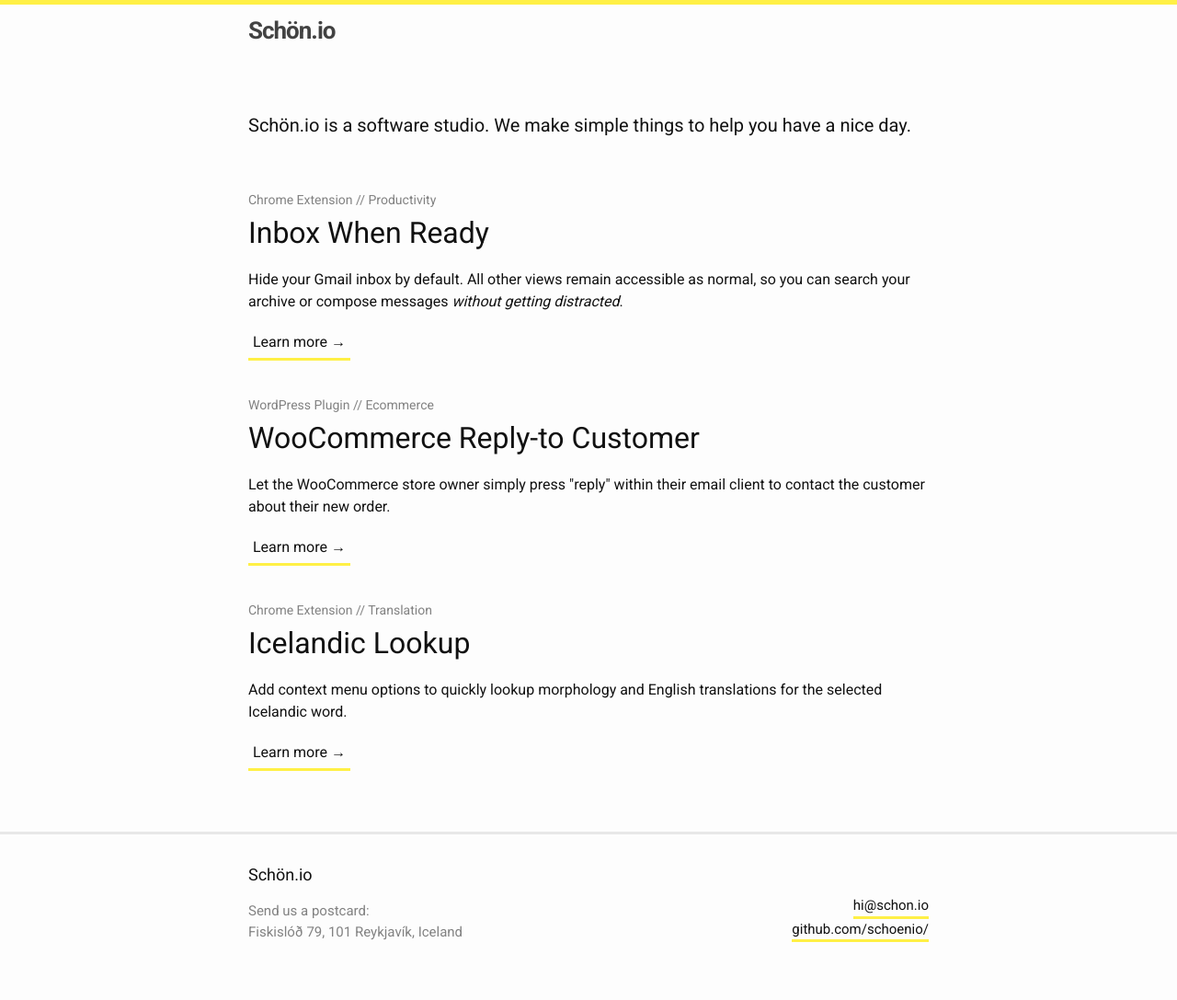
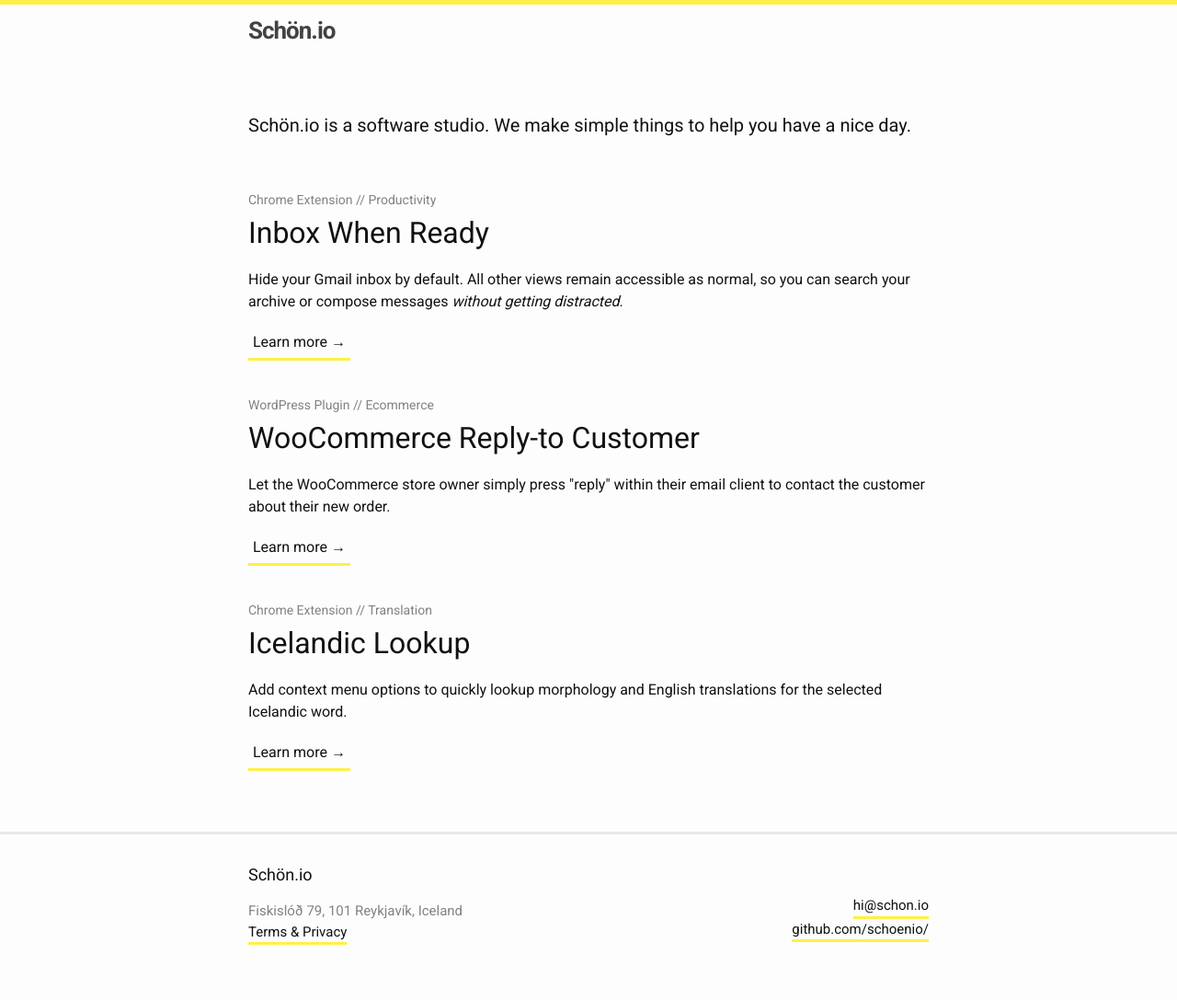
Before and after one commit to schoenio/schoenio.github.io, a Jekyll site: the page built from index.html, in a window 1280 px wide. Shown: the whole page at 92% size. Built offline with Jekyll 4.4.1, drawn with Linux system fonts in a browser that asks for light colours; comment, search, counter and statistics services are not loaded.

Commit message:
Add link to terms and privacy to footer
Resolves #8

Signed-off-by: Peter Hartree <web@peterhartree.co.uk>

```diff
--- a/_includes/footer.html
+++ b/_includes/footer.html
@@ -2,12 +2,14 @@
 
   <div class="wrapper">
 
-    <h2 class="footer-heading">{{ site.title }}</h2>
+    <h2 class="footer-heading"><a href="/">{{ site.title }}</a></h2>
 
     <div class="footer-col-wrapper">
       <div class="footer-col footer-col-3">
         <ul class="contact-list">
-          <li>Send us a postcard:<br>Fiskislóð 79, 101 Reykjavík, Iceland</li>
+          <li>Fiskislóð 79, 101 Reykjavík, Iceland</li>
+          <li><a href="/terms-and-privacy/">Terms &amp; Privacy</a></li>
+
         </ul>
         <p></p>
       </div>
```
